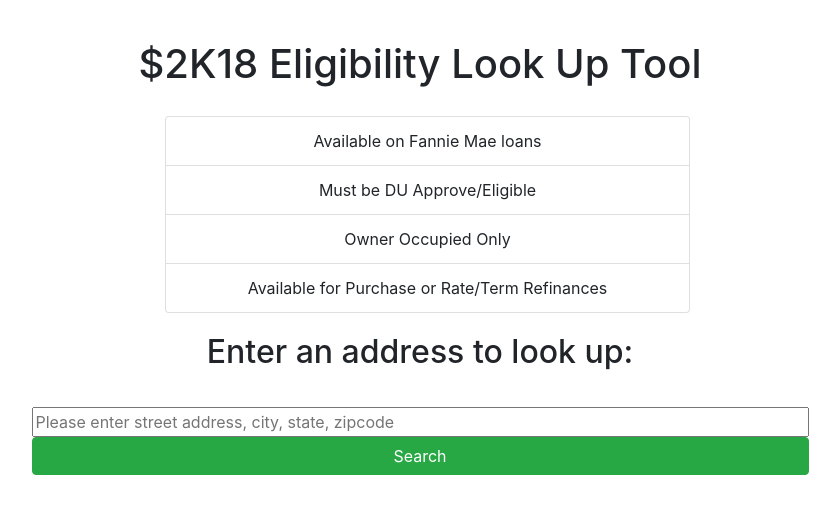
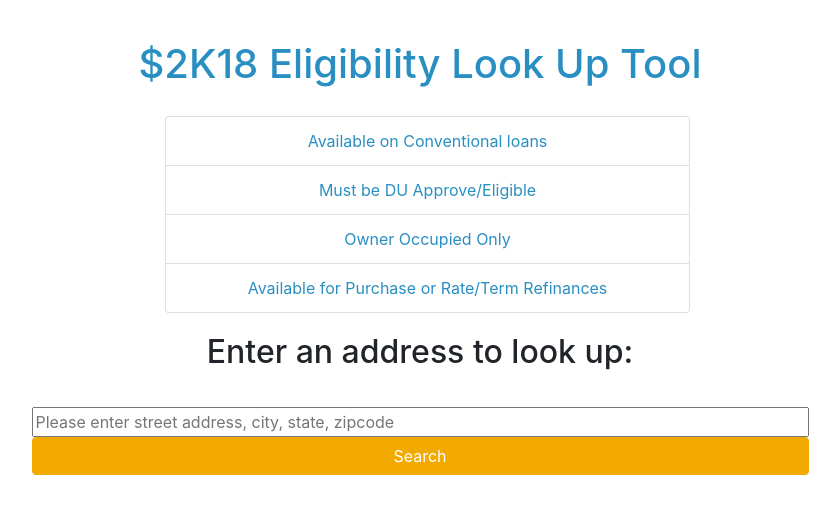
Before and after one commit to rcash/ffiec_msilookup, a Flask app: page / in a window 1280 px wide; the page is wider, and only the part inside the window is pictured. Shown: the top 514 px of that part, without its empty margins (220-1060 px from the left). Run offline with Flask 2, Linux system fonts and the light colour scheme; some libraries are stand-ins or nearby versions.

Commit message:
Updated messages and styling

```diff
--- a/app.py
+++ b/app.py
@@ -23,14 +23,14 @@ def msi_lookup_post():
     geodec = geocode_info(text)
     geodec.maniprequest(geodec.sendpost())
     if geodec.get_addr_status() == False:
-        flash('Please check spelling and try again! Return to the previous page')
+        flash('Please check spelling for ' + geodec.get_addr() + ' and try again!')
     else:
         #call fxn for rest of shit
         returnval = dataframehandling(geodec)
         if returnval == -1:
-            flash('Not Eligible')
+            flash(geodec.get_addr() + ' is not eligible.')
         else:
-            flash('Eligible, Max AMI: ' + str(returnval))
+            flash(geodec.get_addr() + ' is eligible, AMI: ' + str(returnval))
     return render_template("tract_search.html")
 
 def dataframehandling(geocode):
@@ -45,4 +45,4 @@ def dataframehandling(geocode):
 
 #usual stuff
 if __name__ == '__main__':
-    app.run(debug=False)
+    app.run(debug=True)
--- a/static/css/styles.css
+++ b/static/css/styles.css
@@ -27,7 +27,27 @@
     padding-top: 5vh;
     text-align: center;
 }
+.serviontext{
+    color: #298FC2 !important;
+}
+.h1{
+    color: #298FC2 !important;
+}
 
 .subfield{
     width:70%;
 }
+.btn,
+.btn-primary{
+    color: #FFFFFF;
+    background-color: #F2A900 !important;
+    border-color: #F2A900 !important;
+}
+.btn-primary:active,
+.btn-primary:visited,
+.btn-primary:focus,
+.btn-primary:hover {
+    color: #FFFFFF;
+    background-color: #D38F00 !important;
+    border-color: #D38F00 !important;
+}
--- a/templates/tract_search.html
+++ b/templates/tract_search.html
@@ -28,17 +28,17 @@
     <body>
         <div class="container instr-group">
             <div class="row offset-md3">
-                <div class="col instr">
+                <div class="col instr serviontext">
                     <h1>$2K18 Eligibility Look Up Tool</h1>
                 </div>
             </div>
         <div class="container">
             <div class="col offset-md-3">
                 <ul class="list-group terms">
-                  <li class="list-group-item text">Available on Fannie Mae loans</li>
-                  <li class="list-group-item">Must be DU Approve/Eligible</li>
-                  <li class="list-group-item">Owner Occupied Only</li>
-                  <li class="list-group-item">Available for Purchase or Rate/Term Refinances</li>
+                  <li class="list-group-item serviontext">Available on Conventional loans</li>
+                  <li class="list-group-item serviontext">Must be DU Approve/Eligible</li>
+                  <li class="list-group-item serviontext">Owner Occupied Only</li>
+                  <li class="list-group-item serviontext">Available for Purchase or Rate/Term Refinances</li>
                 </ul>
             </div>
         </div>
@@ -52,7 +52,7 @@
         <form class="searching" action="." method="POST">
             <fieldset>
                 <input type="text" name="text" placeholder="Please enter street address, city, state, zipcode" class="subfield">
-                <input type="submit" name="my-form" value="Search" class="btn btn-success subfield">
+                <input type="submit" name="my-form" value="Search" class="btn btn-primary subfield searchbar">
             </fieldset>
         </form>
         </div>
```
